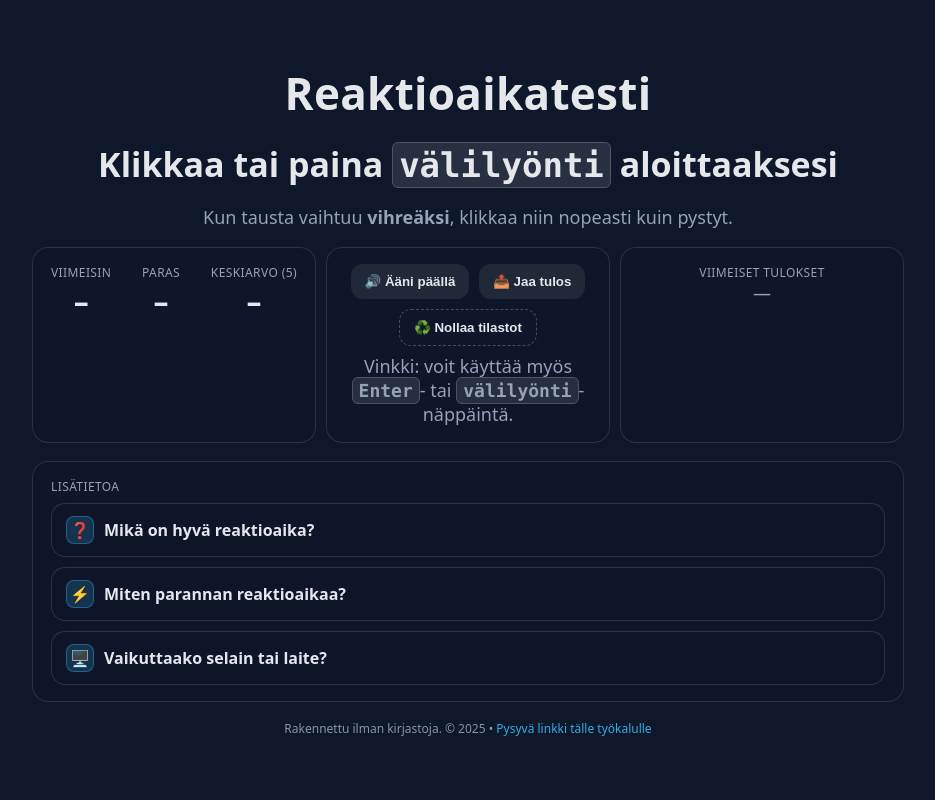
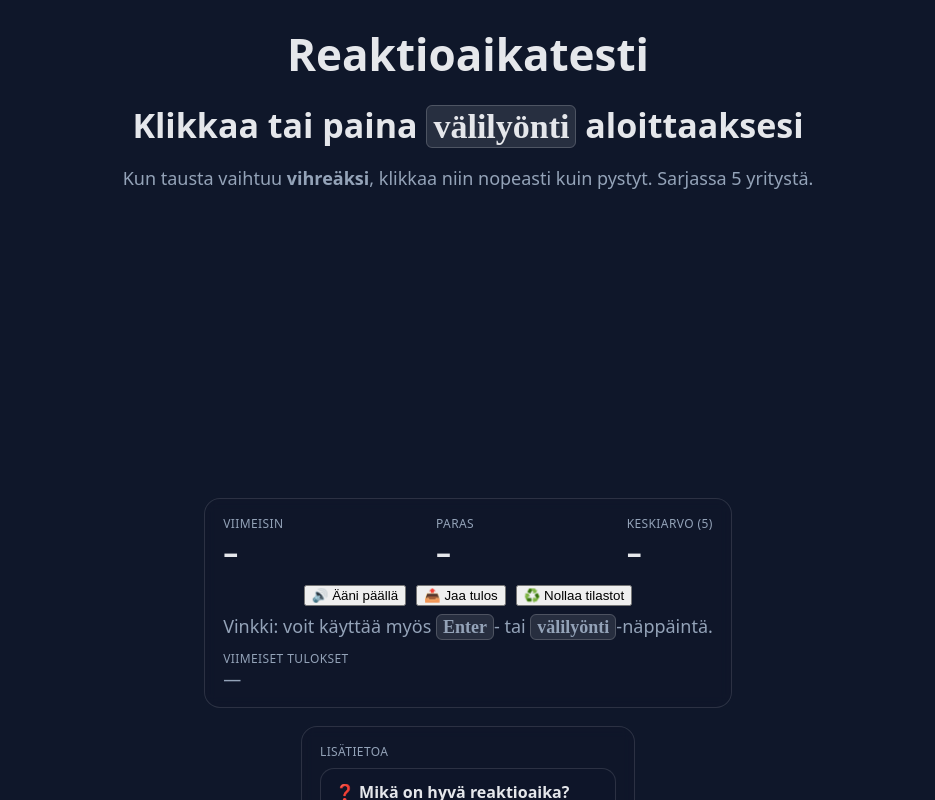
Before and after one commit to eliasleosalo-star/Reaktioaika, a plain HTML site: page index.html in a window 1280 px wide. Shown: the top 800 px of the page, without its empty margins (172-1107 px from the left). Drawn offline with Linux system fonts and the light colour scheme.

Commit message:
Update index.html
5 yritystä ja vähä pidempi aika

```diff
--- a/index.html
+++ b/index.html
@@ -10,22 +10,22 @@
   <meta name="google-site-verification" content="i7sBGgDOuck7BBuLbRntRqmrJY8sXkDfXSTVHi5Qzlo" />
   <style>
     :root {
-      --bg-idle: #0f172a;    /* slate-900 */
-      --bg-wait: #ef4444;    /* red-500 */
-      --bg-go:   #22c55e;    /* green-500 */
-      --bg-early:#f59e0b;    /* amber-500 */
-      --text:    #e5e7eb;    /* gray-200 */
-      --muted:   #94a3b8;    /* slate-400 */
+      --bg-idle: #0f172a;
+      --bg-wait: #ef4444;
+      --bg-go:   #22c55e;
+      --bg-early:#f59e0b;
+      --text:    #e5e7eb;
+      --muted:   #94a3b8;
       --card:    rgba(15, 23, 42, 0.6);
-      --btn:     #1f2937;    /* gray-800 */
-      --btnh:    #374151;    /* gray-700 */
-      --accent:  #38bdf8;    /* sky-400 */
+      --btn:     #1f2937;
+      --btnh:    #374151;
+      --accent:  #38bdf8;
     }
     * { box-sizing: border-box; }
     html, body { height: 100%; }
     body {
       margin: 0;
-      font-family: ui-sans-serif, system-ui, -apple-system, Segoe UI, Roboto, Helvetica, Arial, "Apple Color Emoji", "Segoe UI Emoji";
+      font-family: ui-sans-serif, system-ui, -apple-system, Segoe UI, Roboto, Helvetica, Arial;
       color: var(--text);
       display: grid;
       place-items: center;
@@ -40,137 +40,58 @@
     body.go      { background: var(--bg-go); }
     body.early   { background: var(--bg-early); }
 
-    #app {
-      width: min(920px, 92vw);
-      display: grid;
-      gap: 18px;
-      text-align: center;
-      padding: 24px;
-    }
-    .title { font-size: clamp(28px, 5vw, 44px); font-weight: 800; letter-spacing: 0.3px; }
+    #app { width: min(960px, 95vw); display: flex; flex-direction: column; align-items: center; gap: 18px; padding: 24px; }
+    .title { font-size: clamp(28px, 5vw, 44px); font-weight: 800; }
     .message { font-size: clamp(22px, 4vw, 34px); font-weight: 700; }
     .subtext { font-size: clamp(14px, 2.4vw, 18px); color: var(--muted); }
-
     .row { display: flex; flex-wrap: wrap; gap: 10px; justify-content: center; align-items: center; }
-    .chip { background: rgba(255,255,255,0.08); border: 1px solid rgba(255,255,255,0.12); padding: 10px 14px; border-radius: 999px; font-weight: 600; }
-
-    .panel {
-      background: var(--card);
-      border: 1px solid rgba(255,255,255,0.12);
-      backdrop-filter: blur(6px);
-      padding: 16px 18px;
-      border-radius: 16px;
-    }
-
-    .grid {
-      display: grid; gap: 10px;
-      grid-template-columns: repeat(auto-fit, minmax(220px, 1fr));
-    }
-
-    button, .btn-like {
-      appearance: none; border: none; cursor: pointer; color: var(--text); font-weight: 700;
-      background: var(--btn); padding: 10px 14px; border-radius: 12px; transition: transform 80ms ease, background 120ms;
-    }
-    button:hover { background: var(--btnh); }
-    button:active { transform: translateY(1px) scale(0.99); }
-    .btn-accent { background: var(--accent); color: #031525; }
-    .btn-ghost { background: transparent; border: 1px dashed rgba(255,255,255,0.24); }
-
-    .stat {
-      font-size: clamp(22px, 4vw, 30px); font-weight: 800;
-    }
+    .panel { background: var(--card); border: 1px solid rgba(255,255,255,0.12); backdrop-filter: blur(6px); padding: 16px 18px; border-radius: 16px; }
+    .stat { font-size: clamp(22px, 4vw, 30px); font-weight: 800; }
     .small { font-size: 12px; letter-spacing: 0.4px; text-transform: uppercase; color: var(--muted); }
-
     footer { opacity: 0.9; font-size: 12px; color: var(--muted); text-align: center; }
     a { color: var(--accent); text-decoration: none; }
     a:hover { text-decoration: underline; }
-
-    .kbd { font-family: ui-monospace, SFMono-Regular, Menlo, Monaco, Consolas, "Liberation Mono", "Courier New", monospace; font-weight: 700; background: rgba(255,255,255,0.1); padding: 2px 6px; border-radius: 6px; border: 1px solid rgba(255,255,255,0.18); }
-
-    /* Big click area overlay for instructions */
+    .kbd { font-family: ui-monospace; font-weight: 700; background: rgba(255,255,255,0.1); padding: 2px 6px; border-radius: 6px; border: 1px solid rgba(255,255,255,0.18); }
     #overlay { position: fixed; inset: 0; }
-      /* FAQ (kollapsoituvat tietolaatikot) */
+    .spacer { height: clamp(160px, 34vh, 420px); width: 100%; pointer-events: none; }
+    /* FAQ */
     details.faq { text-align: left; background: var(--card); border: 1px solid rgba(255,255,255,0.12); border-radius: 14px; padding: 12px 14px; }
     details.faq + details.faq { margin-top: 10px; }
     details.faq[open] { border-color: rgba(255,255,255,0.2); }
     details.faq summary { list-style: none; cursor: pointer; display: flex; align-items: center; gap: 10px; font-weight: 800; }
     details.faq summary::-webkit-details-marker { display: none; }
-    .faq-icon { width: 28px; height: 28px; display: inline-grid; place-items: center; border-radius: 8px; background: rgba(56,189,248,0.18); border: 1px solid rgba(56,189,248,0.35); font-size: 16px; }
     .faq-content { color: var(--muted); margin-top: 8px; line-height: 1.5; }
   </style>
 </head>
 <body tabindex="0" aria-live="polite">
   <div id="overlay" aria-hidden="true"></div>
-
   <main id="app" role="main">
     <div class="title">Reaktioaikatesti</div>
     <div id="message" class="message">Klikkaa tai paina <span class="kbd">välilyönti</span> aloittaaksesi</div>
     <div id="sub" class="subtext">Kun tausta vaihtuu <strong>vihreäksi</strong>, klikkaa niin nopeasti kuin pystyt.</div>
-
-    <div class="grid">
-      <section class="panel" aria-label="Tulos & tilastot">
+    <div class="spacer" aria-hidden="true"></div>
+    <section id="results" class="panel">
       <div class="row" style="justify-content: space-between; gap: 16px;">
-          <div>
-            <div class="small">Viimeisin</div>
-            <div id="last" class="stat">–</div>
+        <div><div class="small">Viimeisin</div><div id="last" class="stat">–</div></div>
+        <div><div class="small">Paras</div><div id="best" class="stat">–</div></div>
+        <div><div class="small">Keskiarvo (5)</div><div id="avg" class="stat">–</div></div>
       </div>
-          <div>
-            <div class="small">Paras</div>
-            <div id="best" class="stat">–</div>
-          </div>
-          <div>
-            <div class="small">Keskiarvo (5)</div>
-            <div id="avg" class="stat">–</div>
-          </div>
-        </div>
-      </section>
-
-      <section class="panel" aria-label="Asetukset & toiminnot">
-        <div class="row">
+      <div class="row" style="margin-top:12px">
         <button id="toggle-sound" type="button" aria-pressed="true">🔊 Ääni päällä</button>
         <button id="share" type="button">📤 Jaa tulos</button>
         <button id="reset" type="button" class="btn-ghost">♻️ Nollaa tilastot</button>
       </div>
       <div class="subtext" style="margin-top:8px">Vinkki: voit käyttää myös <span class="kbd">Enter</span>- tai <span class="kbd">välilyönti</span>-näppäintä.</div>
-      </section>
-
-      <section class="panel" aria-label="Historia">
-        <div class="small">Viimeiset tulokset</div>
+      <div class="small" style="margin-top:12px">Viimeiset tulokset</div>
       <div id="history" class="subtext">—</div>
     </section>
-    </div>
-
-    <!-- FAQ / tieto-osiot: yksinkertainen ja piilotettuna kunnes avataan -->
-    <section class="panel" aria-label="Tietoa reaktioajasta" style="text-align:left">
-      <div class="small" style="margin-bottom:8px">Lisätietoa</div>
-
-      <details class="faq">
-        <summary><span class="faq-icon">❓</span> Mikä on hyvä reaktioaika?</summary>
-        <div class="faq-content">
-          Keskimääräinen reaktioaika aikuisilla on noin <strong>250&nbsp;ms</strong>. Nuorilla ja paljon pelaavilla tulos on usein <strong>150–200&nbsp;ms</strong>. Alle 150&nbsp;ms on poikkeuksellisen hyvä. Iän myötä reaktio hidastuu (esim. 300–350&nbsp;ms yli 60‑vuotiailla).
-        </div>
-      </details>
-
-      <details class="faq">
-        <summary><span class="faq-icon">⚡</span> Miten parannan reaktioaikaa?</summary>
-        <div class="faq-content">
-          Toisto auttaa: tee lyhyitä, säännöllisiä harjoituksia (esim. tämä testi 3–5 kierrosta/päivä). Unen laatu, vireystila ja keskittyminen vaikuttavat selvästi. Silmä–käsi‑koordinaatiota kehittävät lajit (pöytätennis, rytmipelit) tukevat parantumista.
-        </div>
-      </details>
-
-      <details class="faq">
-        <summary><span class="faq-icon">🖥️</span> Vaikuttaako selain tai laite?</summary>
-        <div class="faq-content">
-          Pieni vaikutus voi olla. Mittaus käyttää selaimen <em>performance.now()</em>‑kelloa, mutta näytön virkistystaajuus ja laitteesi kuormitus voivat tuoda kymmenien millisekuntien eroja. Vertaa tuloksia samalla laitteella ja selaimella.
-        </div>
-      </details>
+    <section class="panel"><div class="small" style="margin-bottom:8px">Lisätietoa</div>
+      <details class="faq"><summary>❓ Mikä on hyvä reaktioaika?</summary><div class="faq-content">Keskimääräinen reaktioaika aikuisilla on noin 250 ms. Nuorilla ja pelaajilla usein 150–200 ms.</div></details>
+      <details class="faq"><summary>⚡ Miten parannan reaktioaikaa?</summary><div class="faq-content">Harjoittelu, uni ja keskittyminen vaikuttavat. Myös silmä–käsi‑koordinaatiota kehittävät lajit auttavat.</div></details>
+      <details class="faq"><summary>🖥️ Vaikuttaako selain tai laite?</summary><div class="faq-content">Kyllä, esim. näytön virkistystaajuus ja laitteen kuormitus voivat tuoda pieniä eroja.</div></details>
     </section>
-
-    <footer>
-      Rakennettu ilman kirjastoja. © <span id="year"></span> • <a href="#" id="permalink">Pysyvä linkki tälle työkalulle</a>
-    </footer>
+    <footer>Rakennettu ilman kirjastoja. © <span id="year"></span> • <a href="#" id="permalink">Pysyvä linkki</a></footer>
   </main>
-
   <script>
     (function() {
       const $ = (id) => document.getElementById(id);
@@ -188,14 +109,19 @@
       const YEAR = $("year"); YEAR.textContent = new Date().getFullYear();
       const link = $("permalink"); link.addEventListener('click', e => { e.preventDefault(); navigator.clipboard.writeText(location.href).then(() => toast('Linkki kopioitu')); });
 
-      let state = 'idle';
+      // --- Pelilogiikan tilat
+      const TRIALS = 5;                 // yritysten määrä per sarja
+      let state = 'idle';               // 'idle' | 'wait' | 'go' | 'early' | 'result'
+      let seriesComplete = false;       // tosi kun 5/5 suoritettu
       let timer = null;
       let startTs = 0;
-      let results = JSON.parse(localStorage.getItem('rt_results') || '[]');
+
+      // Tulokset: tämän sarjan tulokset (1..5), pysyvästi tallennetaan vain paras
+      let blockResults = [];
       let best = Number(localStorage.getItem('rt_best') || '0');
       let beepOn = JSON.parse(localStorage.getItem('rt_beep') || 'true');
 
-      // WebAudio beep when GO
+      // --- Ääni (WebAudio) kun GO
       let ctx = null;
       function beep() {
         if (!beepOn) return;
@@ -214,19 +140,17 @@
         } catch {}
       }
 
+      // --- Apurit
       function fmt(ms) { return Math.round(ms) + ' ms'; }
-      function averageLast(n=5) { const arr = results.slice(-n); if (!arr.length) return 0; return arr.reduce((a,b)=>a+b,0)/arr.length; }
+      function average(arr){ if(!arr.length) return 0; return arr.reduce((a,b)=>a+b,0)/arr.length; }
+      function saveStats() { localStorage.setItem('rt_best', String(best)); }
+
       function updateStatsDisplay(lastVal = null) {
-        lastEl.textContent = lastVal ? fmt(lastVal) : (results.length ? fmt(results[results.length-1]) : '–');
+        lastEl.textContent = lastVal ? fmt(lastVal) : (blockResults.length ? fmt(blockResults[blockResults.length-1]) : '–');
         bestEl.textContent = best ? fmt(best) : '–';
-        const avg = averageLast();
+        const avg = average(blockResults);
         avgEl.textContent = avg ? fmt(avg) : '–';
-        histEl.textContent = results.length ? results.slice(-10).map(v=>fmt(v)).join(' · ') : '—';
-      }
-
-      function saveStats() {
-        localStorage.setItem('rt_results', JSON.stringify(results));
-        localStorage.setItem('rt_best', String(best));
+        histEl.textContent = blockResults.length ? blockResults.map(v=>fmt(v)).join(' · ') : '—';
       }
 
       function setState(next) {
@@ -235,7 +159,7 @@
         switch(next) {
           case 'idle':
             msg.innerHTML = 'Klikkaa tai paina <span class="kbd">välilyönti</span> aloittaaksesi';
-            sub.innerHTML = 'Kun tausta vaihtuu <strong>vihreäksi</strong>, klikkaa niin nopeasti kuin pystyt.';
+            sub.innerHTML = `Kun tausta vaihtuu <strong>vihreäksi</strong>, klikkaa niin nopeasti kuin pystyt. Sarjassa ${TRIALS} yritystä.`;
             break;
           case 'wait':
             body.classList.add('wait');
@@ -253,8 +177,11 @@
             sub.textContent = 'Klikkaa yrittääksesi uudelleen';
             break;
           case 'result':
+            // viesti asetetaan finishRoundissa jos sarja valmis
+            if (!seriesComplete) {
               msg.textContent = 'Hyvä! Klikkaa yrittääksesi uudelleen';
               sub.textContent = 'Kokeile parantaa tulostasi';
+            }
             break;
         }
       }
@@ -262,7 +189,8 @@
       function startRound() {
         if (timer) clearTimeout(timer);
         setState('wait');
-        const delay = Math.floor(1000 + Math.random()*3000); // 1000–4000 ms
+        // Lisää pari sekuntia viivettä ja tee vaikeammaksi arvata
+        const delay = Math.floor(2500 + Math.random()*3500); // 2500–6000 ms
         timer = setTimeout(() => {
           startTs = performance.now();
           setState('go');
@@ -277,14 +205,27 @@
 
       function finishRound() {
         const rt = performance.now() - startTs;
-        results.push(rt);
+        blockResults.push(rt);
         if (!best || rt < best) best = rt;
         saveStats();
         updateStatsDisplay(rt);
+        if (blockResults.length >= TRIALS) {
+          seriesComplete = true;
+          msg.textContent = `Sarja valmis! Keskiarvo: ${fmt(average(blockResults))}`;
+          sub.textContent = 'Klikkaa aloittaaksesi uuden 5 yrityksen sarjan';
+        }
         setState('result');
       }
 
       function handlePress() {
+        // Jos sarja valmis, seuraava klikkaus nollaa ja käynnistää uuden sarjan
+        if (seriesComplete && (state==='result' || state==='idle' || state==='early')) {
+          blockResults = [];
+          seriesComplete = false;
+          updateStatsDisplay();
+          startRound();
+          return;
+        }
         switch(state) {
           case 'idle':
           case 'result':
@@ -300,7 +241,7 @@
         }
       }
 
-      // Input handlers
+      // --- Syöte
       overlay.addEventListener('pointerdown', (e) => { e.preventDefault(); handlePress(); }, { passive: false });
       document.addEventListener('keydown', (e) => {
         if (e.repeat) return;
@@ -310,7 +251,7 @@
         }
       });
 
-      // Buttons
+      // --- Napit
       function renderSoundBtn() {
         btnSound.textContent = (beepOn ? '🔊 Ääni päällä' : '🔇 Ääni pois');
         btnSound.setAttribute('aria-pressed', String(beepOn));
@@ -318,7 +259,7 @@
       btnSound.addEventListener('click', () => { beepOn = !beepOn; localStorage.setItem('rt_beep', JSON.stringify(beepOn)); renderSoundBtn(); });
 
       btnShare.addEventListener('click', async () => {
-        const last = results.at(-1);
+        const last = blockResults.at(-1);
         const text = last ? `Reaktioaikani: ${fmt(last)} — testaa oma täällä!` : 'Testaa reaktioaikasi!';
         try {
           if (navigator.share) {
@@ -331,8 +272,9 @@
       });
 
       btnReset.addEventListener('click', () => {
-        results = [];
+        blockResults = [];
         best = 0;
+        seriesComplete = false;
         saveStats();
         updateStatsDisplay();
         toast('Tilastot nollattu');
```
Lines whose indentation alone changed are shown as unchanged.
